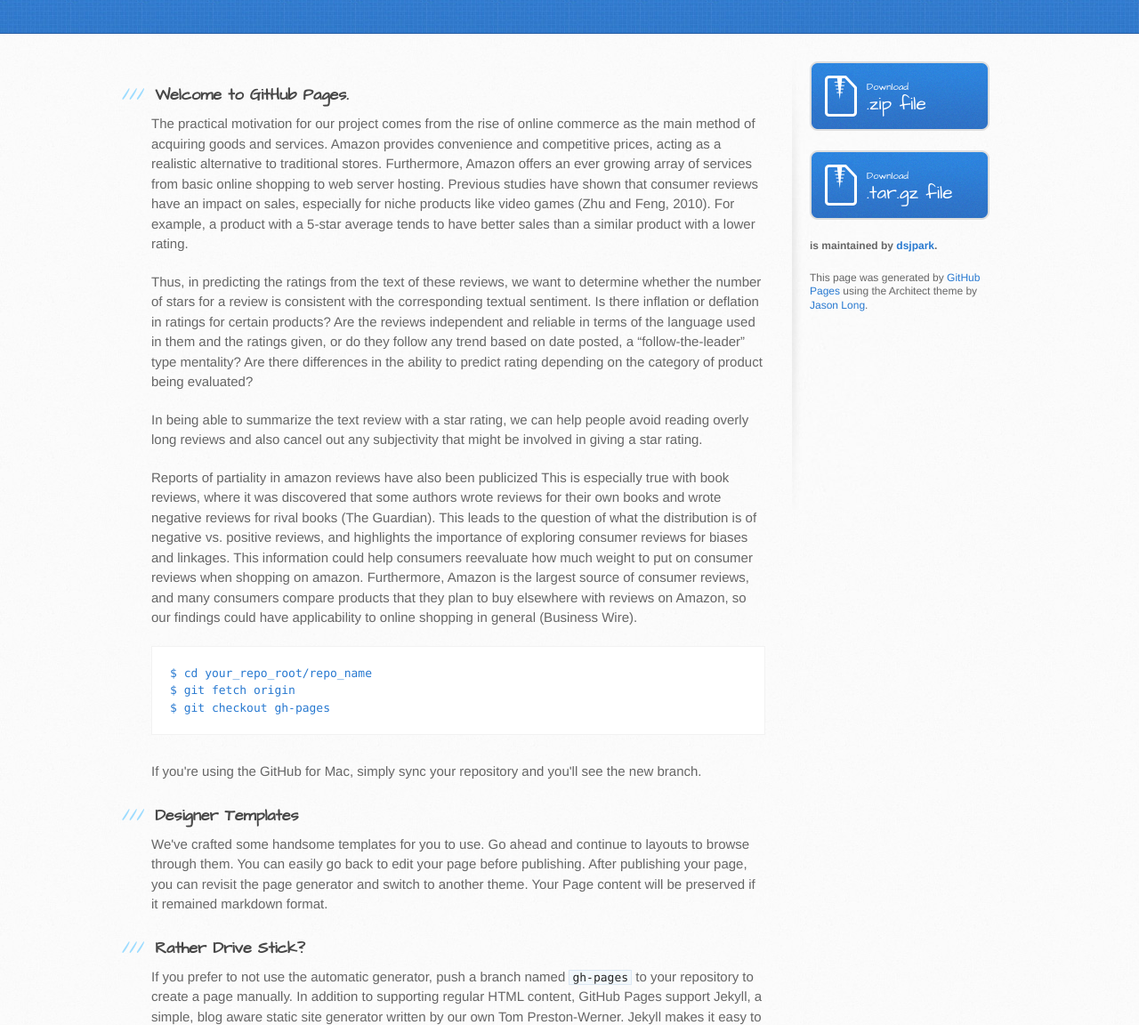
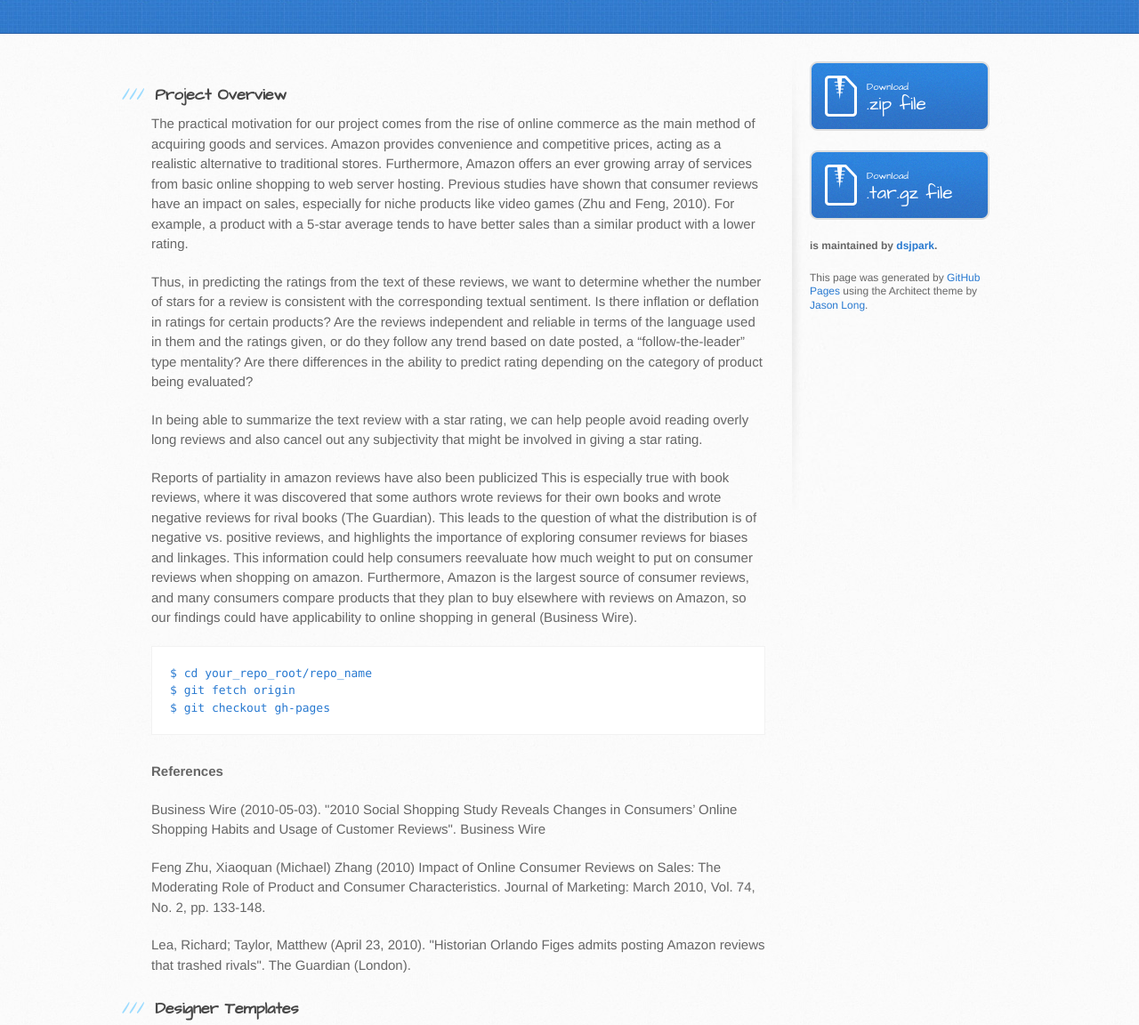
Before and after one commit to dsjpark/CS109, a plain HTML site: page index.html in a window 1280 px wide. Shown: the part 163-1315 px from the top of the page at 89% size. Drawn offline with Linux system fonts and the light colour scheme.

Commit message:
Update index.html

```diff
--- a/index.html
+++ b/index.html
@@ -29,7 +29,7 @@
       <div class="inner clearfix">
         <section id="main-content">
           <h3>
-<a id="project-overview" class="anchor" href="#project-overview" aria-hidden="true"><span class="octicon octicon-link"></span></a>Welcome to GitHub Pages.</h3>
+<a id="project-overview" class="anchor" href="#project-overview" aria-hidden="true"><span class="octicon octicon-link"></span></a>Project Overview</h3>
 
 <p>The practical motivation for our project comes from the rise of online commerce as the main method of acquiring goods and services. Amazon provides convenience and competitive prices, acting as a realistic alternative to traditional stores. Furthermore, Amazon offers an ever growing array of services from basic online shopping to web server hosting. Previous studies have shown that consumer reviews have an impact on sales, especially for niche products like video games (Zhu and Feng, 2010). For example, a product with a 5-star average tends to have better sales than a similar product with a lower rating.</p>
 <p>Thus, in predicting the ratings from the text of these reviews, we want to determine whether the number of stars for a review is consistent with the corresponding textual sentiment. Is there inflation or deflation in ratings for certain products? Are the reviews independent and reliable in terms of the language used in them and the ratings given, or do they follow any trend based on date posted, a “follow-the-leader” type mentality? Are there differences in the ability to predict rating depending on the category of product being evaluated?</p>
@@ -40,7 +40,10 @@ $ git fetch origin
 $ git checkout gh-pages
 </code></pre>
 
-<p>If you're using the GitHub for Mac, simply sync your repository and you'll see the new branch.</p>
+<p><b>References</b></p>
+<p>Business Wire (2010-05-03). "2010 Social Shopping Study Reveals Changes in Consumers’ Online Shopping Habits and Usage of Customer Reviews". Business Wire</p>
+<p>Feng Zhu, Xiaoquan (Michael) Zhang (2010) Impact of Online Consumer Reviews on Sales: The Moderating Role of Product and Consumer Characteristics. Journal of Marketing: March 2010, Vol. 74, No. 2, pp. 133-148.</p>
+<p>Lea, Richard; Taylor, Matthew (April 23, 2010). "Historian Orlando Figes admits posting Amazon reviews that trashed rivals". The Guardian (London).</p>
 
 <h3>
 <a id="designer-templates" class="anchor" href="#designer-templates" aria-hidden="true"><span class="octicon octicon-link"></span></a>Designer Templates</h3>
```
